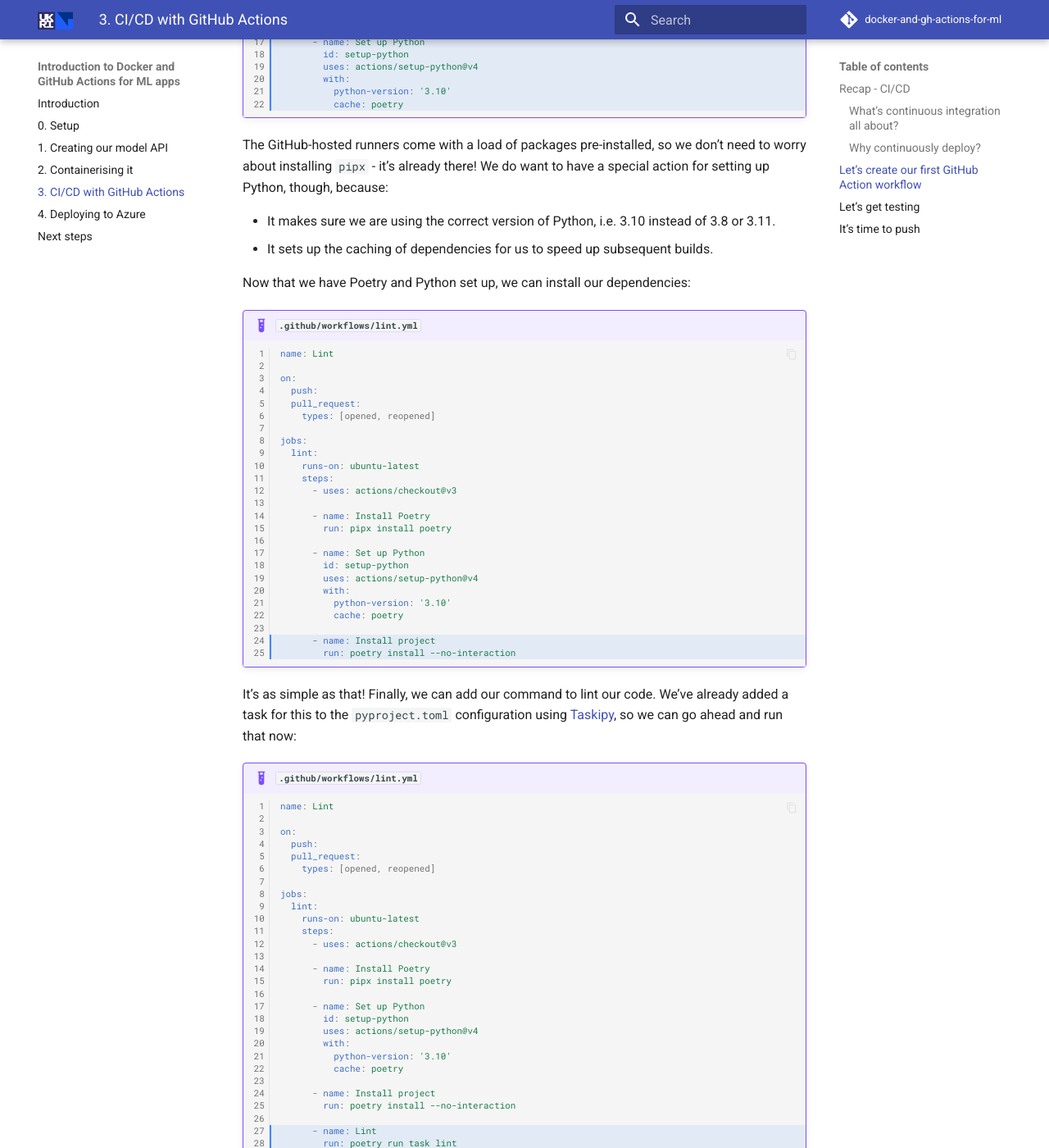
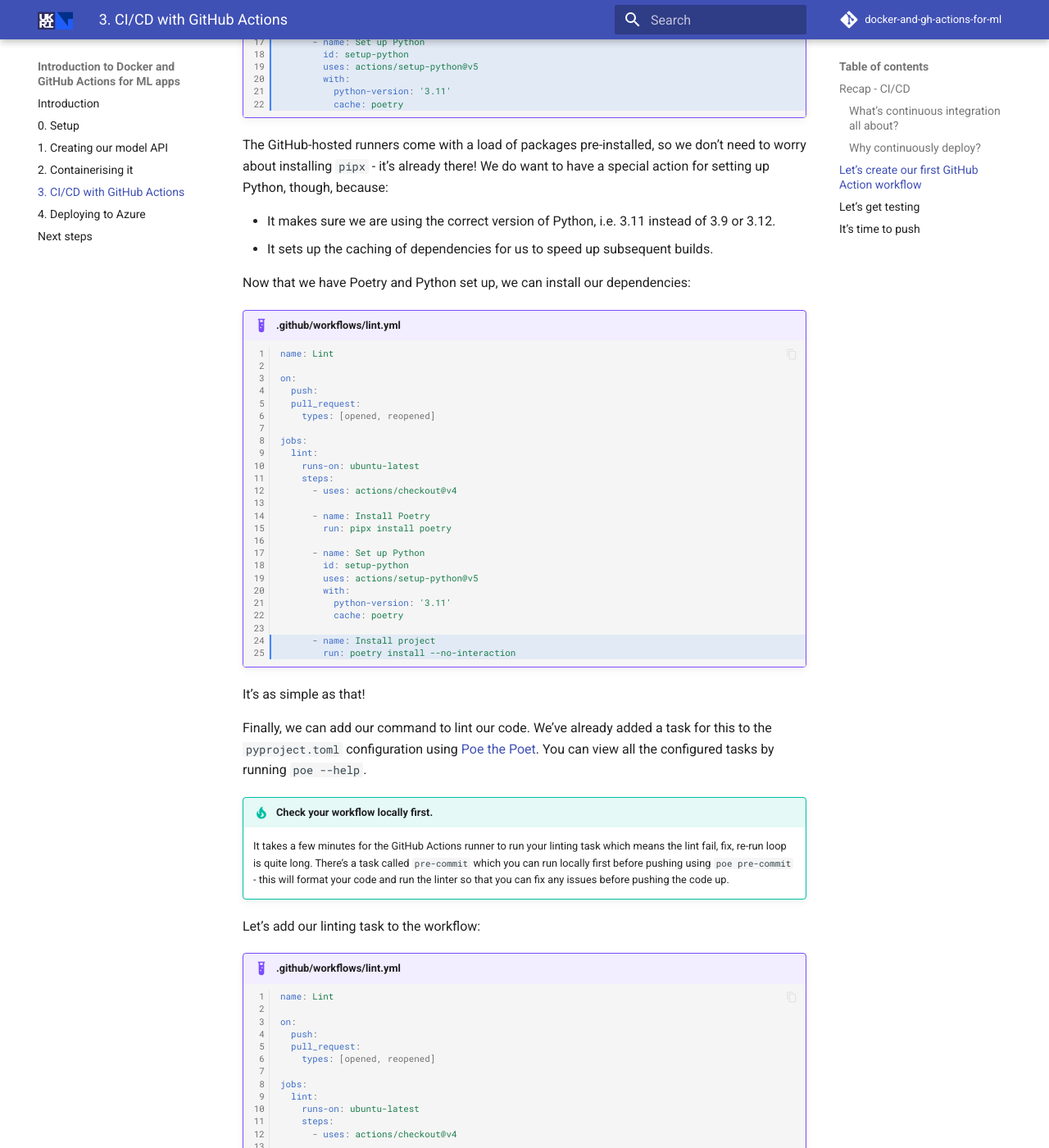
Before and after one commit to stfc/docker-and-gh-actions-for-ml, an MkDocs documentation site: the page built from docs/3-cicd-with-github-actions.md, in a window 1280 px wide and 1400 px high, scrolled down 2578 px. Shown: the whole window at 82% size. Built offline with MkDocs 1.6.1 and Material for MkDocs 9.7.7, drawn with Linux system fonts in a browser that asks for light colours; emoji names are drawn with the system emoji font; comment, search, counter and statistics services are not loaded; some of the changed text lies outside the part shown.

Commit message:
Update docs Python 3.10->3.11, actions versions, Taskipy -> Poe, etc.
Also remove the rel=noopener referrer which isn't a thing anymore.

Also remove the code formatting from example block titles, it just
looks silly.

````diff
--- a/docs/3-cicd-with-github-actions.md
+++ b/docs/3-cicd-with-github-actions.md
@@ -30,7 +30,7 @@ Our first GitHub Action workflow is going to be a simple "lint" workflow.
 
 GitHub Actions workflows all live in the `.github/workflows` folder. Each workflow has it's own YAML file. Let's create our lint workflow YAML file:
 
-!!! example "`.github/workflows/lint.yml`"
+!!! example ".github/workflows/lint.yml"
     ```yaml linenums="1"
     name: Lint
 
@@ -51,7 +51,7 @@ By specifying `push` and `pull_request` under the `on` section, we're saying tha
 
 Now that we've got the boilerplate, let's add some actual steps. First, we're going to checkout the code into the Action runner:
 
-!!! example "`.github/workflows/lint.yml`"
+!!! example ".github/workflows/lint.yml"
     ```yaml linenums="1" hl_lines="12"
     name: Lint
 
@@ -64,10 +64,10 @@ Now that we've got the boilerplate, let's add some actual steps. First, we're go
       lint:
         runs-on: ubuntu-latest
         steps:
-          - uses: actions/checkout@v3
+          - uses: actions/checkout@v4
     ```
 
-The `uses` here indicates that we're using a pre-built step from another repository. As we specify `actions/checkout` as the repository, we know that we are using the pre-built Action step specified in https://github.com/actions/checkout. The `@v3` means that we are using git tag `v3` of the action.
+The `uses` here indicates that we're using a pre-built step from another repository. As we specify `actions/checkout` as the repository, we know that we are using the pre-built Action step specified in https://github.com/actions/checkout. The `@v4` means that we are using git tag `v4` of the action, the latest major release at the time of writing.
 
 As you might expect, this is an official pre-built Action from GitHub. There are loads of different pre-built Actions you can use, though - some of them official and some of them unofficial.
 
@@ -75,7 +75,7 @@ There's even a marketplace where you can see all the different Actions you can t
 
 Next, let's set up Poetry and Python:
 
-!!! example "`.github/workflows/lint.yml`"
+!!! example ".github/workflows/lint.yml"
     ```yaml linenums="1" hl_lines="14-22"
     name: Lint
 
@@ -88,27 +88,27 @@ Next, let's set up Poetry and Python:
       lint:
         runs-on: ubuntu-latest
         steps:
-          - uses: actions/checkout@v3
+          - uses: actions/checkout@v4
 
           - name: Install Poetry
             run: pipx install poetry
 
           - name: Set up Python
             id: setup-python
-            uses: actions/setup-python@v4
+            uses: actions/setup-python@v5
             with:
-              python-version: '3.10'
+              python-version: '3.11'
               cache: poetry
     ```
 
 The GitHub-hosted runners come with a load of packages pre-installed, so we don't need to worry about installing `pipx` - it's already there! We do want to have a special action for setting up Python, though, because:
 
-- It makes sure we are using the correct version of Python, i.e. 3.10 instead of 3.8 or 3.11.
+- It makes sure we are using the correct version of Python, i.e. 3.11 instead of 3.9 or 3.12.
 - It sets up the caching of dependencies for us to speed up subsequent builds.
 
 Now that we have Poetry and Python set up, we can install our dependencies:
 
-!!! example "`.github/workflows/lint.yml`"
+!!! example ".github/workflows/lint.yml"
     ```yaml linenums="1" hl_lines="24-26"
     name: Lint
 
@@ -121,25 +121,32 @@ Now that we have Poetry and Python set up, we can install our dependencies:
       lint:
         runs-on: ubuntu-latest
         steps:
-          - uses: actions/checkout@v3
+          - uses: actions/checkout@v4
 
           - name: Install Poetry
             run: pipx install poetry
 
           - name: Set up Python
             id: setup-python
-            uses: actions/setup-python@v4
+            uses: actions/setup-python@v5
             with:
-              python-version: '3.10'
+              python-version: '3.11'
               cache: poetry
 
           - name: Install project
             run: poetry install --no-interaction
     ```
 
-It's as simple as that! Finally, we can add our command to lint our code. We've already added a task for this to the `pyproject.toml` configuration using [Taskipy](https://github.com/illBeRoy/taskipy), so we can go ahead and run that now:
+It's as simple as that!
 
-!!! example "`.github/workflows/lint.yml`"
+Finally, we can add our command to lint our code. We've already added a task for this to the `pyproject.toml` configuration using [Poe the Poet](https://poethepoet.natn.io/index.html). You can view all the configured tasks by running `poe --help`.
+
+!!! tip "Check your workflow locally first."
+    It takes a few minutes for the GitHub Actions runner to run your linting task which means the lint fail, fix, re-run loop is quite long. There's a task called `pre-commit` which you can run locally first before pushing using `poe pre-commit` - this will format your code and run the linter so that you can fix any issues before pushing the code up.
+
+Let's add our linting task to the workflow:
+
+!!! example ".github/workflows/lint.yml"
     ```yaml linenums="1" hl_lines="27-28"
     name: Lint
 
@@ -152,23 +159,23 @@ It's as simple as that! Finally, we can add our command to lint our code. We've
       lint:
         runs-on: ubuntu-latest
         steps:
-          - uses: actions/checkout@v3
+          - uses: actions/checkout@v4
 
           - name: Install Poetry
             run: pipx install poetry
 
           - name: Set up Python
             id: setup-python
-            uses: actions/setup-python@v4
+            uses: actions/setup-python@v5
             with:
-              python-version: '3.10'
+              python-version: '3.11'
               cache: poetry
 
           - name: Install project
             run: poetry install --no-interaction
 
           - name: Lint
-            run: poetry run task lint
+            run: poetry run poe lint
     ```
 
 That's all there is to it!
@@ -179,7 +186,7 @@ Go ahead and commit this and push it up, and take a look at the "Actions" tab in
 
 Now that we have a linting workflow, we're going to add another workflow for testing our code. We've already got our pytest test set up and ready to go, we just need to create our workflow YAML file. We can use 90% of the same code as the linting workflow with a couple of minor tweaks:
 
-!!! example "`.github/workflows/test.yaml`"
+!!! example ".github/workflows/test.yaml"
     ```yaml linenums="1" hl_lines="1 27-28"
     name: Test
 
@@ -192,23 +199,23 @@ Now that we have a linting workflow, we're going to add another workflow for tes
       test:
         runs-on: ubuntu-latest
         steps:
-          - uses: actions/checkout@v3
+          - uses: actions/checkout@v4
 
           - name: Install Poetry
             run: pipx install poetry
 
           - name: Set up Python
             id: setup-python
-            uses: actions/setup-python@v4
+            uses: actions/setup-python@v5
             with:
-              python-version: '3.10'
+              python-version: '3.11'
               cache: poetry
 
           - name: Install project
             run: poetry install --no-interaction
 
           - name: Test
-            run: poetry run task test
+            run: poetry run poe test
     ```
 
 You can see here that there are only 3 lines different from the linting workflow - all the setup is the same.
@@ -219,7 +226,7 @@ Commit this and push it up, and you should see our new "Test" workflow running a
 
 Our final GitHub Actions workflow is going to build the Docker image for our FastAPI application and push it up to the GitHub Container Registry. This will link the pushed image with our repository so that it appears under the "Packages" section, beneath "Releases". We're going to make it publicly available so that our Azure App Service can easily find it later in the next section.
 
-!!! example "`.github/workflows/deploy.yml`"
+!!! example ".github/workflows/deploy.yml"
     ```yaml linenums="1"
     name: Deploy
 
@@ -234,7 +241,7 @@ Our final GitHub Actions workflow is going to build the Docker image for our Fas
         runs-on: ubuntu-latest
         steps:
           - name: Checkout repository
-            uses: actions/checkout@v3
+            uses: actions/checkout@v4
     ```
 
 This is going to start out fairly similar to the lint and test workflows. There are a couple of differences, however:
@@ -244,7 +251,7 @@ This is going to start out fairly similar to the lint and test workflows. There
 
 The first real step of the Docker build and push process is to log into the GitHub container registry. To do this, we're using a built-in called `secrets.GITHUB_TOKEN`:
 
-!!! example "`.github/workflows/deploy.yml`"
+!!! example ".github/workflows/deploy.yml"
     ```yaml linenums="1" hl_lines="16-21"
     name: Deploy
 
@@ -271,7 +278,7 @@ The first real step of the Docker build and push process is to log into the GitH
 
 Next, we're going to use another pre-built action to generate all the right metadata for our Docker image. This does things like set the correct tag based on the tag and/or branch, set labels to indicate who created the image, what version it is, what the GitHub repository URL is, etc. This also links the image with the repository within the GitHub user interface so that the image is shown on the page for the repository.
 
-!!! example "`.github/workflows/deploy.yml`"
+!!! example ".github/workflows/deploy.yml"
     ```yaml linenums="1" hl_lines="23-30"
     name: Deploy
 
@@ -297,7 +304,7 @@ Next, we're going to use another pre-built action to generate all the right meta
 
           - name: Extract metadata (tags, labels) for Docker
             id: meta
-            uses: docker/metadata-action@v4.3.0
+            uses: docker/metadata-action@v5
             with:
               images: ${{ env.REGISTRY }}/${{ env.IMAGE_NAME }}
               tags: |
@@ -306,8 +313,8 @@ Next, we're going to use another pre-built action to generate all the right meta
 
 With our metadata generated, we can add another step to actually build and push the Docker image. We can use another pre-built Action for this as well:
 
-!!! example "`.github/workflows/deploy.yml`"
-    ```yaml linenums="1" hl_lines="32-38"
+!!! example ".github/workflows/deploy.yml"
+    ```yaml linenums="1" hl_lines="31-38"
     name: Deploy
 
     on: [push]
@@ -332,14 +339,14 @@ With our metadata generated, we can add another step to actually build and push
 
           - name: Extract metadata (tags, labels) for Docker
             id: meta
-            uses: docker/metadata-action@v4.3.0
+            uses: docker/metadata-action@v5
             with:
               images: ${{ env.REGISTRY }}/${{ env.IMAGE_NAME }}
               tags: |
                 type=raw,value=latest
 
           - name: Build and push Docker image
-            uses: docker/build-push-action@ad44023a93711e3deb337508980b4b5e9bcdc5dc
+            uses: docker/build-push-action@v6
             with:
               context: .
               push: true
@@ -359,6 +366,13 @@ Before we push this up, we just need to make a quick modification in the reposit
 
 That's it! Commit that and push it up, and you should see your image pushed up to your container registry.
 
+!!! tip "Be careful when caching Docker builds in your CI/CD"
+    It's possible to cache your CI/CD builds in GitHub Actions (or other CI/CD) by doing things like pulling the latest image from the registry and caching your builds from that.
+
+    You need to be careful doing this, because often upstream images will be constantly updated with security patches and minor updates to packages. If you're caching your builds, it's possible to go months without pulling in any of these updates, which can leave outdated and vulnerable software in your images.
+
+    In general, I would recommend doing completely fresh image builds every time in your CI/CD, even if that means it takes another minute or two.
+
 Take a look at your repository now. You should see something new under the "Packages" section, underneath "Releases":
 
 ![screenshot of repo page showing "Packages" section](images/3-cicd-with-github-actions/repo-packages.png)
````
Also changed, not shown: other parts of docs/3-cicd-with-github-actions.md (+6 -6 lines), README.md (+30 -0 lines), docs/0-setup.md (+1 -1 lines), docs/1-creating-rest-api.md (+21 -15 lines), docs/2-containerising-it.md (+25 -25 lines), docs/4-deploying-to-azure.md (+7 -7 lines), docs/index.md (+1 -1 lines).
